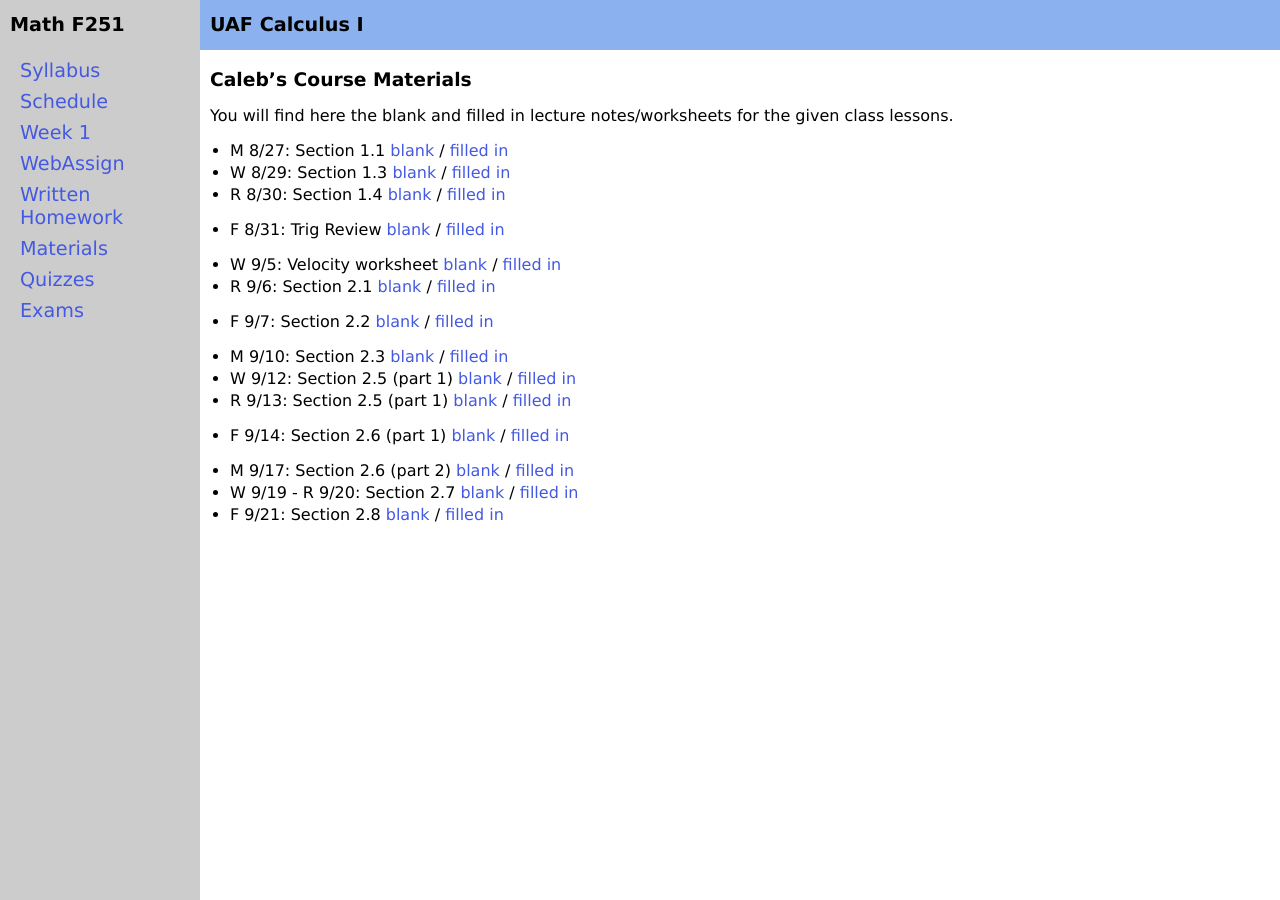
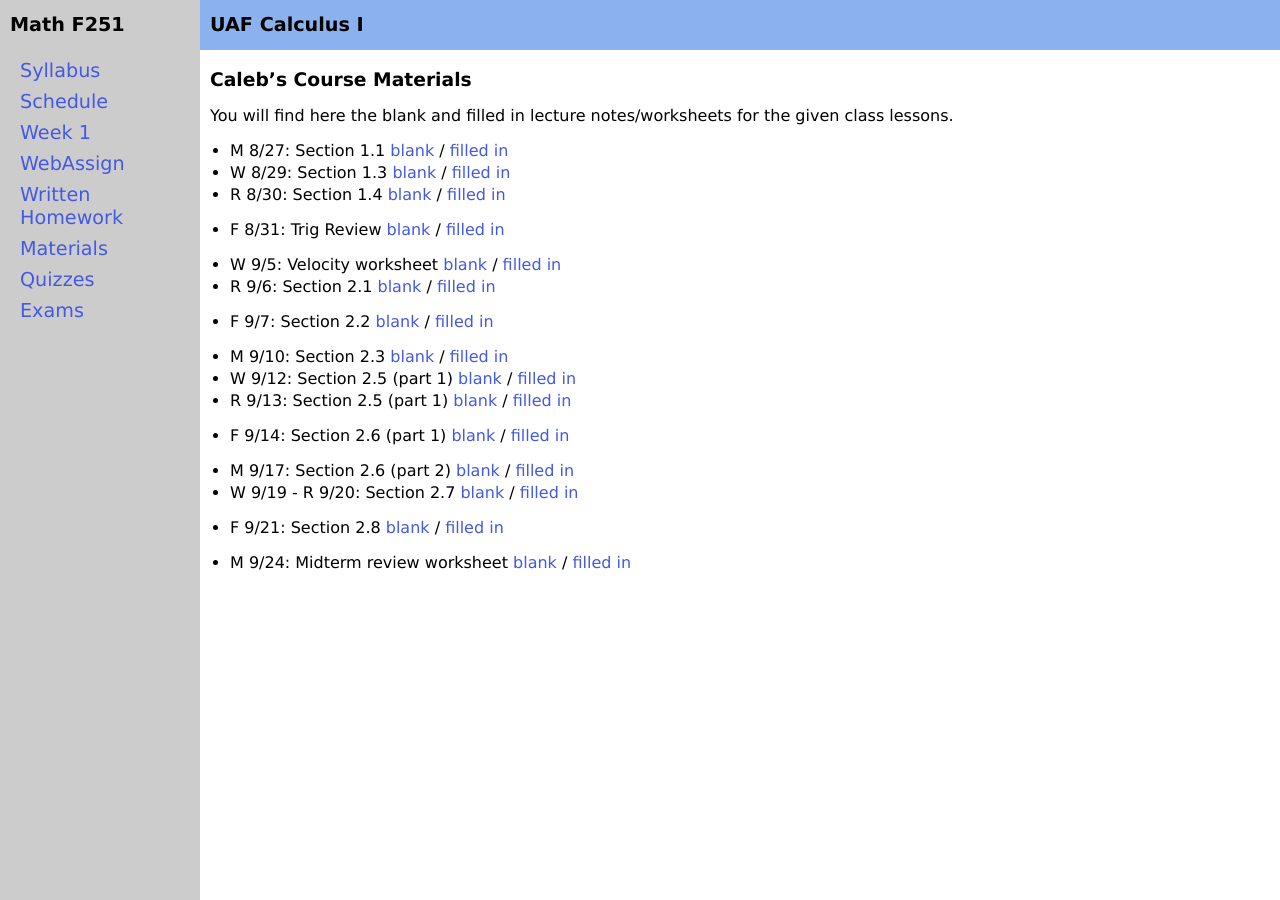
Before and after one commit to uaf-math/calc1, a Jekyll site: the page built from cmf02.md, in a window 1280 px wide. Built offline with Jekyll 4.4.1, drawn with Linux system fonts in a browser that asks for light colours.

Commit message:
upload midterm review ws

```diff
--- a/cmf02.md
+++ b/cmf02.md
@@ -24,3 +24,5 @@ You will find here the blank and filled in lecture notes/worksheets for the give
 * M 9/17: Section 2.6 (part 2) [blank](assets/caleb/ch2/2-6-part2_blank.pdf)  /  [filled in](assets/caleb/ch2/2-6-part2_comp.pdf)
 * W 9/19 - R 9/20: Section 2.7 [blank](assets/caleb/ch2/2-7_blank.pdf)  /  [filled in](assets/caleb/ch2/2-7_comp.pdf)
 * F 9/21: Section 2.8 [blank](assets/caleb/ch2/2-8_blank.pdf)  /  [filled in](assets/caleb/ch2/2-8_comp.pdf)
+
+* M 9/24: Midterm review worksheet [blank](assets/caleb/ch2/Midterm1-Review.pdf)  /  [filled in](assets/caleb/ch2/Midterm1-Review_comp.pdf)
```
Also changed, not shown: 2 other files.
